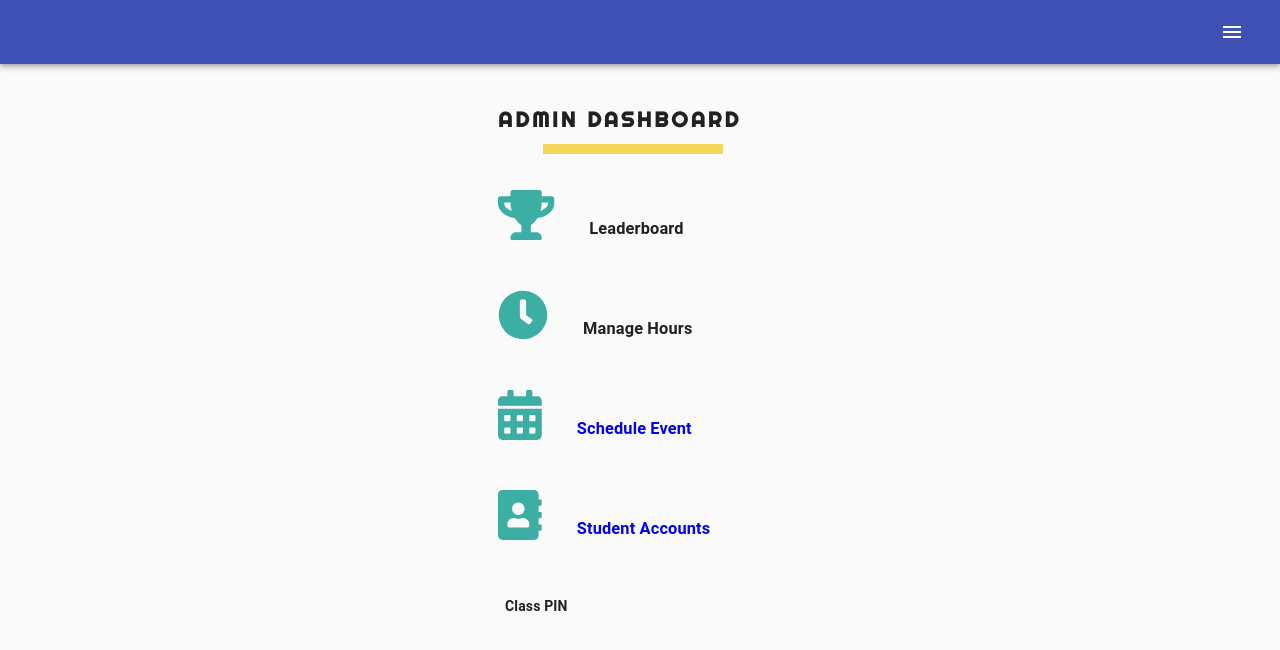
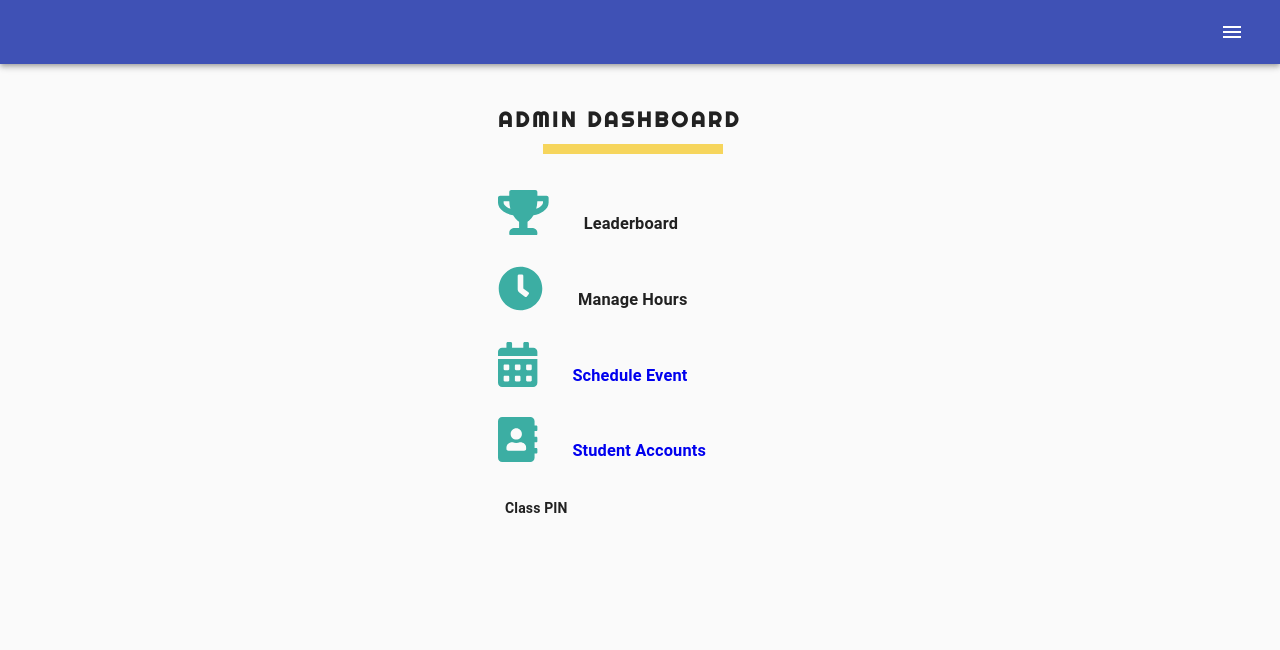
Before and after one commit to jmbushong/serviceTracker, a React (Create React App) app: page /admindash in a window 1280 px wide. Shown: the top 650 px of the page. Built offline with nearby package versions, Linux system fonts and the light colour scheme; no server answers; sample sign-in values are in the browser's storage.

Commit message:
margin bottom

```diff
--- a/src/App.css
+++ b/src/App.css
@@ -204,14 +204,14 @@ a:active{
 }
 
 .admindash_icons{
-  font-size: 50px;
+  font-size: 45px;
   color: #3CAEA3;
   margin-right: 35px;
 
 }
 
 .marginBottom{
-  margin-bottom: 50px;
+  margin-bottom: 30px;
 
 }
 
```
